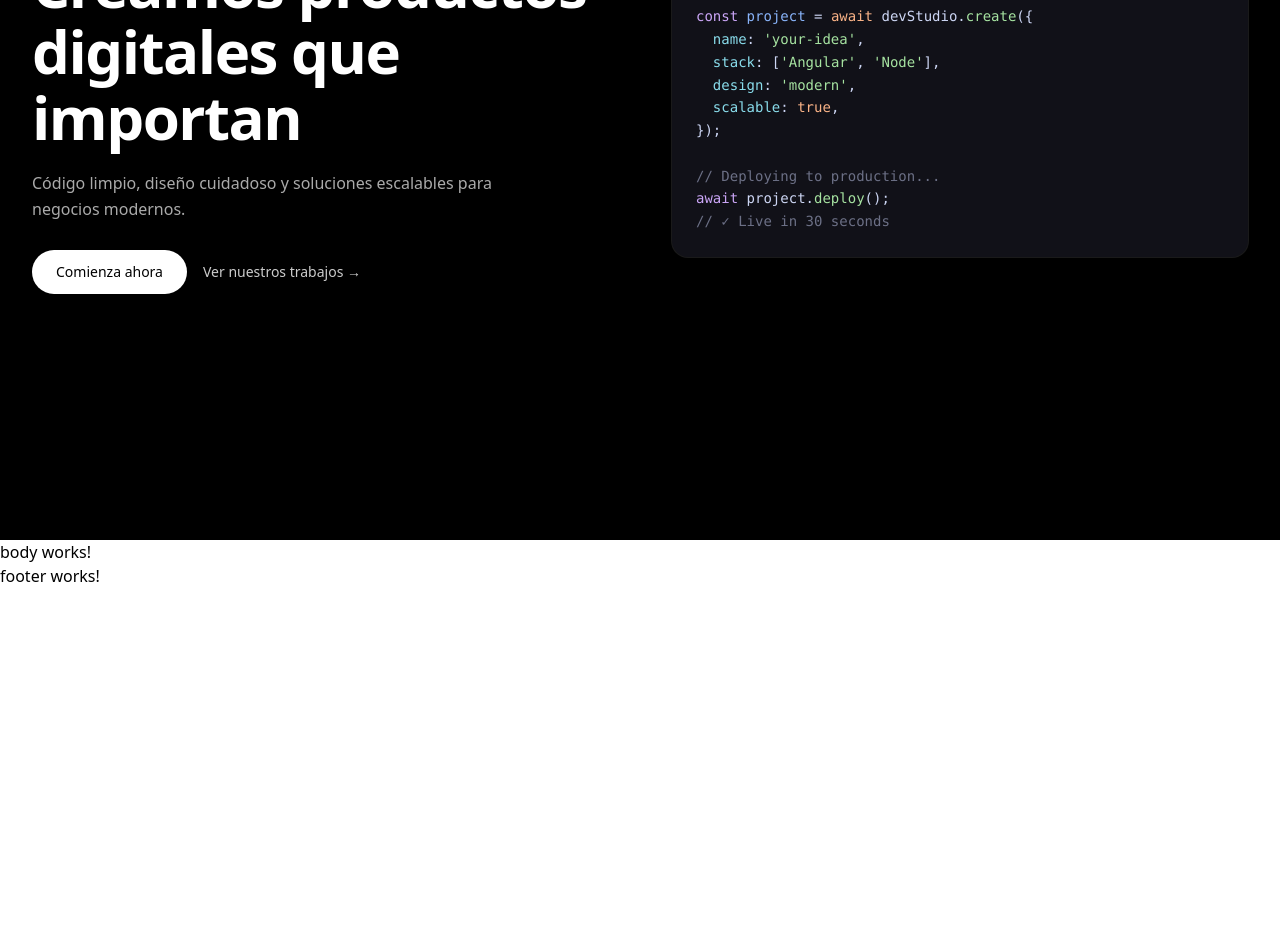
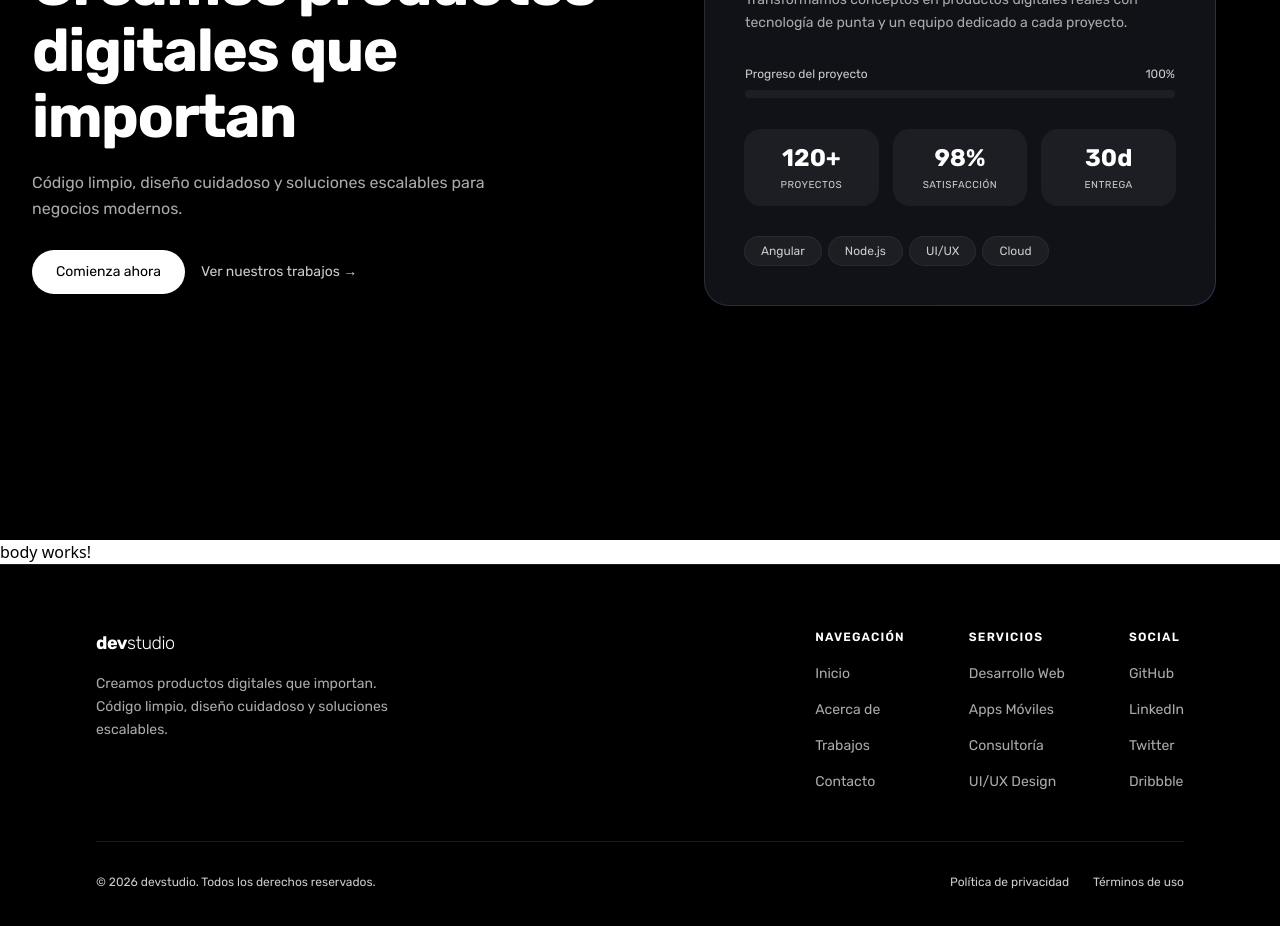
Before and after one commit to Damdev80/landing-page-soluciones-saas, an Angular app: page / in a window 1280 px wide. Shown: the part 260-1186 px from the top of the page. Before the commit the page ends 848 px from the top, so only its background shows below. Built offline with nearby package versions, Linux system fonts and the light colour scheme.

Commit message:
refactor footer and header components for improved layout and styling; add gradient animation

```diff
--- a/src/app/layout/footer/footer.html
+++ b/src/app/layout/footer/footer.html
@@ -1 +1,57 @@
-<p>footer works!</p>
+<footer class="w-full bg-secondary font-rubik border-t border-white/10">
+  <div class="max-w-6xl mx-auto px-8 py-16">
+
+    <!-- Top: Logo + columnas -->
+    <div class="flex justify-between gap-16 mb-12">
+
+      <!-- Brand -->
+      <div class="max-w-xs">
+        <a href="#" class="text-lg font-bold tracking-tight text-primary-hover">dev<span class="font-light">studio</span></a>
+        <p class="text-sm text-primary mt-4 leading-relaxed">Creamos productos digitales que importan. Código limpio, diseño cuidadoso y soluciones escalables.</p>
+      </div>
+
+      <!-- Links -->
+      <div class="flex gap-16">
+        <div>
+          <h4 class="text-xs font-semibold text-primary-hover uppercase tracking-widest mb-4">Navegación</h4>
+          <ul class="space-y-3">
+            <li><a href="#" class="text-sm text-primary hover:text-primary-hover transition-colors duration-200">Inicio</a></li>
+            <li><a href="#" class="text-sm text-primary hover:text-primary-hover transition-colors duration-200">Acerca de</a></li>
+            <li><a href="#" class="text-sm text-primary hover:text-primary-hover transition-colors duration-200">Trabajos</a></li>
+            <li><a href="#" class="text-sm text-primary hover:text-primary-hover transition-colors duration-200">Contacto</a></li>
+          </ul>
+        </div>
+
+        <div>
+          <h4 class="text-xs font-semibold text-primary-hover uppercase tracking-widest mb-4">Servicios</h4>
+          <ul class="space-y-3">
+            <li><a href="#" class="text-sm text-primary hover:text-primary-hover transition-colors duration-200">Desarrollo Web</a></li>
+            <li><a href="#" class="text-sm text-primary hover:text-primary-hover transition-colors duration-200">Apps Móviles</a></li>
+            <li><a href="#" class="text-sm text-primary hover:text-primary-hover transition-colors duration-200">Consultoría</a></li>
+            <li><a href="#" class="text-sm text-primary hover:text-primary-hover transition-colors duration-200">UI/UX Design</a></li>
+          </ul>
+        </div>
+
+        <div>
+          <h4 class="text-xs font-semibold text-primary-hover uppercase tracking-widest mb-4">Social</h4>
+          <ul class="space-y-3">
+            <li><a href="#" class="text-sm text-primary hover:text-primary-hover transition-colors duration-200">GitHub</a></li>
+            <li><a href="#" class="text-sm text-primary hover:text-primary-hover transition-colors duration-200">LinkedIn</a></li>
+            <li><a href="#" class="text-sm text-primary hover:text-primary-hover transition-colors duration-200">Twitter</a></li>
+            <li><a href="#" class="text-sm text-primary hover:text-primary-hover transition-colors duration-200">Dribbble</a></li>
+          </ul>
+        </div>
+      </div>
+    </div>
+
+    <!-- Bottom -->
+    <div class="border-t border-white/10 pt-8 flex items-center justify-between">
+      <p class="text-xs text-primary-subtle">&copy; 2026 devstudio. Todos los derechos reservados.</p>
+      <div class="flex gap-6">
+        <a href="#" class="text-xs text-primary-subtle hover:text-primary-hover transition-colors duration-200">Política de privacidad</a>
+        <a href="#" class="text-xs text-primary-subtle hover:text-primary-hover transition-colors duration-200">Términos de uso</a>
+      </div>
+    </div>
+
+  </div>
+</footer>
--- a/src/app/layout/header/header.html
+++ b/src/app/layout/header/header.html
@@ -1,7 +1,7 @@
-<header class="w-full bg-secondary h-screen">
+<header class="w-full bg-secondary h-screen font-rubik">
   <!-- Nav -->
   <div class="w-full px-8 h-16 flex items-center justify-between">
-    <div class="flex items-center gap-3">
+    <div class="flex items-center ">
       <img src="path/to/logo.svg" alt="Logo DevStudio" />
       <a href="#" class="text-sm font-bold tracking-tight text-primary-hover"
         >dev<span class="font-light">studio</span></a
@@ -51,25 +51,64 @@
         >
       </div>
     </div>
-    <div class="w-3/6 mx-auto px-8 py-28 flex items-center justify-center">
-      <div class="w-full bg-[#111118] rounded-2xl p-6 shadow-2xl ring-1 ring-white/10 font-mono text-sm leading-relaxed">
-        <div class="flex items-center gap-2 mb-4">
-          <span class="w-3 h-3 rounded-full bg-[#ff5f57]"></span>
-          <span class="w-3 h-3 rounded-full bg-[#febc2e]"></span>
-          <span class="w-3 h-3 rounded-full bg-[#28c840]"></span>
+    <div class="w-3/6 mx-auto px-8 py-20 flex items-center justify-center">
+      <!-- Contenedor 3D con perspectiva -->
+      <div class="group relative w-full max-w-lg [perspective:1200px]">
+
+        <!-- Tarjeta principal con rotación 3D en hover -->
+        <div class="relative rounded-3xl bg-gradient-to-br from-[#111118] to-[#1a1a2e] p-[1px] transition-transform duration-500 ease-out [transform-style:preserve-3d] group-hover:[transform:rotateY(-6deg)_rotateX(4deg)]">
+          <div class="rounded-3xl bg-[#111118] p-10 backdrop-blur-sm">
+
+            <!-- Glow animado de fondo -->
+            <div class="absolute -inset-1 -z-10 rounded-3xl bg-gradient-to-r from-purple-600/20 via-cyan-500/20 to-purple-600/20 opacity-0 blur-xl transition-opacity duration-500 group-hover:opacity-100 animate-[gradient-shift_3s_ease_infinite]"></div>
+
+            <!-- Borde brillante animado -->
+            <div class="absolute inset-0 rounded-3xl ring-1 ring-white/10 transition-all duration-500 group-hover:ring-white/25"></div>
+
+            <!-- Texto principal -->
+            <h3 class="text-primary-hover text-2xl font-bold mb-3 transition-transform duration-500 group-hover:translate-x-1">Tu idea, nuestra solución</h3>
+            <p class="text-primary text-sm leading-relaxed mb-8">Transformamos conceptos en productos digitales reales con tecnología de punta y un equipo dedicado a cada proyecto.</p>
+
+            <!-- Barra de progreso animada -->
+            <div class="mb-8">
+              <div class="flex justify-between text-xs text-primary-subtle mb-2">
+                <span>Progreso del proyecto</span>
+                <span class="transition-all duration-700 group-hover:text-primary-hover">100%</span>
+              </div>
+              <div class="h-2 w-full rounded-full bg-white/5 overflow-hidden">
+                <div class="h-full w-0 rounded-full bg-gradient-to-r from-purple-500 to-cyan-400 transition-all duration-1000 ease-out group-hover:w-full"></div>
+              </div>
+            </div>
+
+            <!-- Métricas en fila -->
+            <div class="grid grid-cols-3 gap-4 mb-8">
+              <div class="text-center p-3 rounded-2xl bg-white/5 ring-1 ring-white/5 transition-all duration-300 group-hover:bg-purple-500/10 group-hover:ring-purple-500/20 group-hover:-translate-y-1">
+                <p class="text-primary-hover text-2xl font-bold">120+</p>
+                <p class="text-primary-subtle text-[10px] uppercase tracking-wider mt-1">Proyectos</p>
+              </div>
+              <div class="text-center p-3 rounded-2xl bg-white/5 ring-1 ring-white/5 transition-all duration-500 group-hover:bg-cyan-500/10 group-hover:ring-cyan-500/20 group-hover:-translate-y-1">
+                <p class="text-primary-hover text-2xl font-bold">98%</p>
+                <p class="text-primary-subtle text-[10px] uppercase tracking-wider mt-1">Satisfacción</p>
+              </div>
+              <div class="text-center p-3 rounded-2xl bg-white/5 ring-1 ring-white/5 transition-all duration-700 group-hover:bg-purple-500/10 group-hover:ring-purple-500/20 group-hover:-translate-y-1">
+                <p class="text-primary-hover text-2xl font-bold">30d</p>
+                <p class="text-primary-subtle text-[10px] uppercase tracking-wider mt-1">Entrega</p>
+              </div>
+            </div>
+
+            <!-- Tags flotantes con stagger -->
+            <div class="flex flex-wrap gap-2">
+              <span class="text-xs px-4 py-1.5 rounded-full bg-white/5 text-primary-subtle ring-1 ring-white/10 transition-all duration-300 group-hover:bg-purple-500/10 group-hover:text-primary-hover group-hover:ring-purple-500/30 group-hover:-translate-y-0.5">Angular</span>
+              <span class="text-xs px-4 py-1.5 rounded-full bg-white/5 text-primary-subtle ring-1 ring-white/10 transition-all duration-500 group-hover:bg-cyan-500/10 group-hover:text-primary-hover group-hover:ring-cyan-500/30 group-hover:-translate-y-0.5">Node.js</span>
+              <span class="text-xs px-4 py-1.5 rounded-full bg-white/5 text-primary-subtle ring-1 ring-white/10 transition-all duration-700 group-hover:bg-purple-500/10 group-hover:text-primary-hover group-hover:ring-purple-500/30 group-hover:-translate-y-0.5">UI/UX</span>
+              <span class="text-xs px-4 py-1.5 rounded-full bg-white/5 text-primary-subtle ring-1 ring-white/10 transition-all duration-[900ms] group-hover:bg-cyan-500/10 group-hover:text-primary-hover group-hover:ring-cyan-500/30 group-hover:-translate-y-0.5">Cloud</span>
+            </div>
+
+          </div>
         </div>
-        <pre
-          class="text-[#cdd6f4] overflow-x-auto"
-        ><span class="text-[#cba6f7]">const</span> <span class="text-[#89b4fa]">project</span> = <span class="text-[#fab387]">await</span> devStudio.<span class="text-[#a6e3a1]">create</span>(&#123;
-  <span class="text-[#89dceb]">name</span>: <span class="text-[#a6e3a1]">'your-idea'</span>,
-  <span class="text-[#89dceb]">stack</span>: [<span class="text-[#a6e3a1]">'Angular'</span>, <span class="text-[#a6e3a1]">'Node'</span>],
-  <span class="text-[#89dceb]">design</span>: <span class="text-[#a6e3a1]">'modern'</span>,
-  <span class="text-[#89dceb]">scalable</span>: <span class="text-[#fab387]">true</span>,
-&#125;);
 
-<span class="text-[#6c7086]">// Deploying to production...</span>
-<span class="text-[#cba6f7]">await</span> project.<span class="text-[#a6e3a1]">deploy</span>();
-<span class="text-[#6c7086]">// ✓ Live in 30 seconds</span></pre>
+        <!-- Reflejo/sombra 3D debajo -->
+        <div class="absolute -bottom-4 left-1/2 -translate-x-1/2 w-4/5 h-8 rounded-full bg-purple-500/10 blur-2xl opacity-0 transition-opacity duration-500 group-hover:opacity-100"></div>
       </div>
     </div>
   </div>
--- a/src/styles.css
+++ b/src/styles.css
@@ -10,6 +10,12 @@
     --color-secondary: #000;
     --text-color: #ccc;
     --font-rubik: 'Rubik', sans-serif;
+}
+
+/* Animación gradiente glow */
+@keyframes gradient-shift {
+    0%, 100% { background-position: 0% 50%; }
+    50% { background-position: 100% 50%; }
 }
 
 
```
